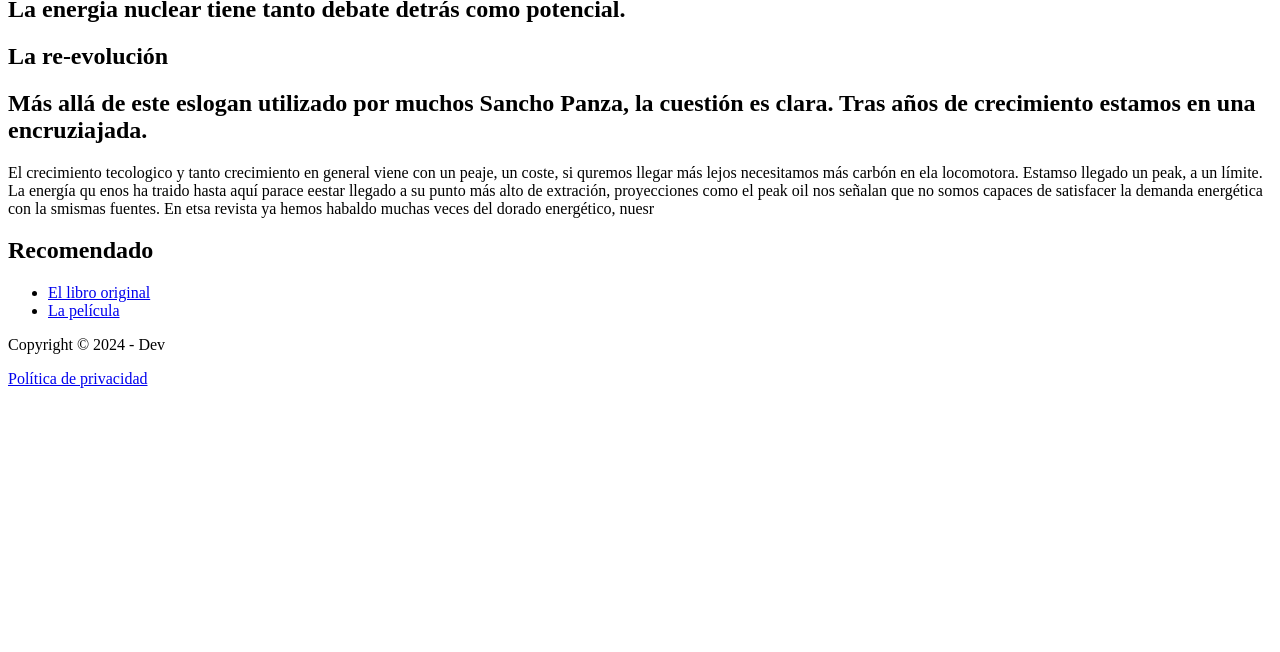
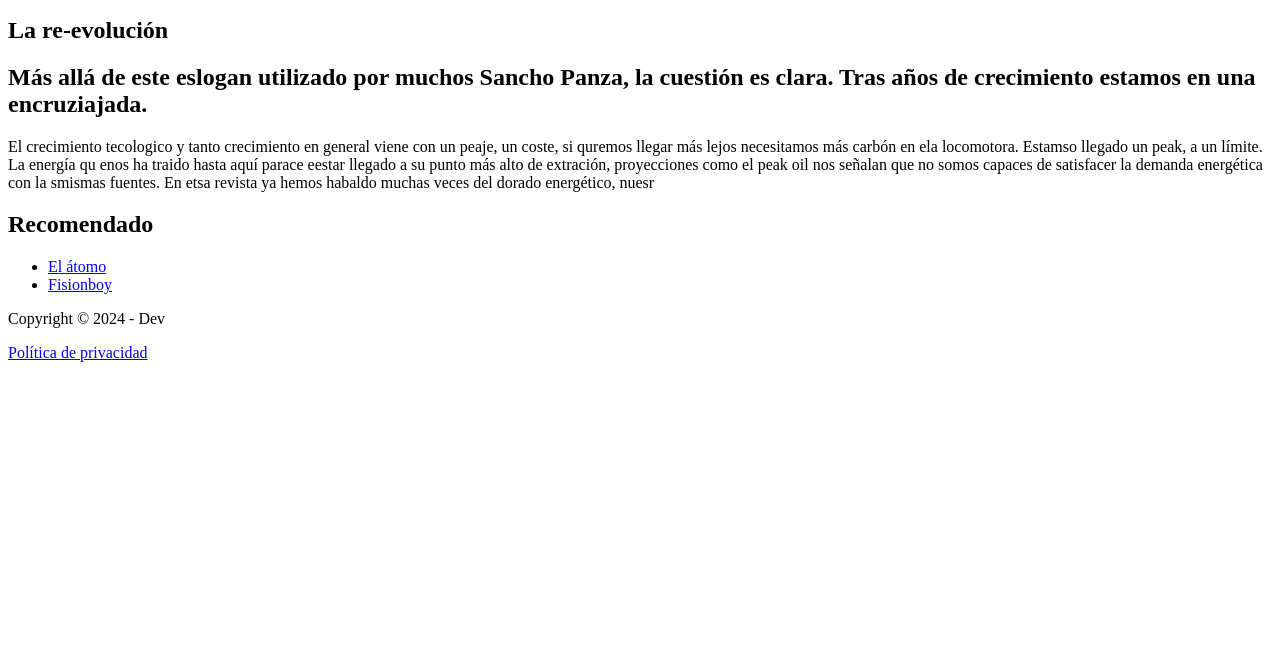
Before and after one commit to DabiXci/html5_arquitectura_informacion, a plain HTML site: page index.html in a window 1280 px wide. Shown: the part 148-800 px from the top of the page. Drawn offline with Linux system fonts and the light colour scheme.

Commit message:
Update index.html

```diff
--- a/index.html
+++ b/index.html
@@ -9,13 +9,7 @@
       <meta name="description" content="revista energia nuclear">
       <meta name="keywords" content="smrc, nuclear, ciencia, energia"
 
-  <style>
-      h2 {text-align: centre;}
-
-
-
-
-  </style>
+ <style></style>
 </head>
 
 
@@ -23,7 +17,7 @@
   <header>
       <h1><a href=""> Doctor fisión</a></header></h1>
       <img src="incluir logo inventado" alt="logo de doctor fisión">
-      < Vuelve en forma de chapa</h1>
+       Vuelve en forma de chapa
   </header>
 
   <main> <h2> La energia nuclear tiene tanto debate detrás como potencial. </h2>
@@ -38,8 +32,8 @@
   <aside>
     <h2>Recomendado</h2>
     <ul>
-      <li><a href="libro.html">El libro original</a></li>
-      <li><a href="pelicula.html">La película</a></li>
+      <li><a href="libro.html">El átomo</a></li>
+      <li><a href="pelicula.html">Fisionboy</a></li>
     </ul>
   </aside>
   <footer>
```
